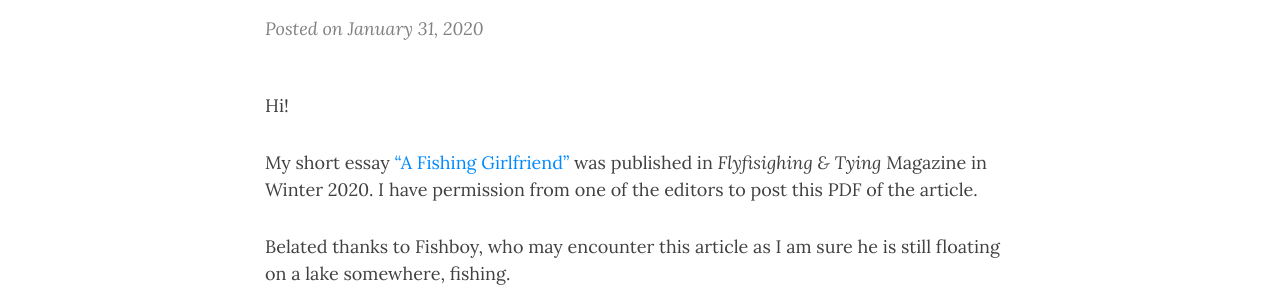
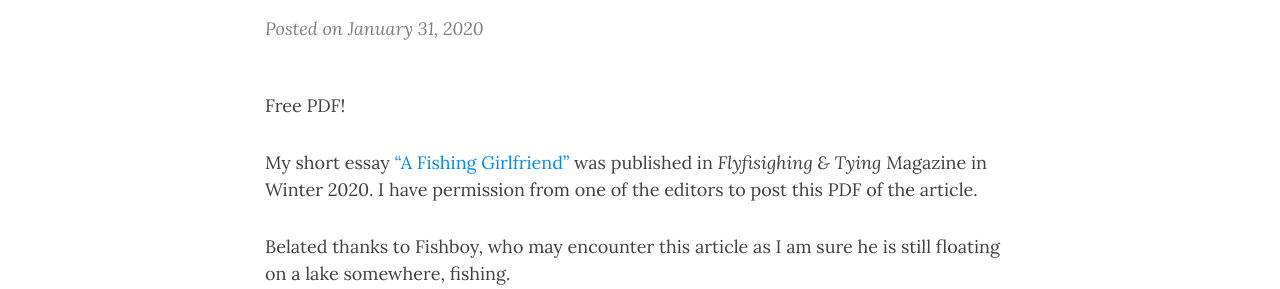
Before and after one commit to marenster/marenster.github.io, a Jekyll site: the page built from _posts/2020-01-31-new-essay-a-fishing-girlfriend.markdown, in a window 1280 px wide and 1099 px high. Shown: the part 234-523 px from the top of the window. Built offline with Jekyll 4.4.1, drawn with Linux system fonts in a browser that asks for light colours; nearby versions of some CDN libraries.

Commit message:
messing with first line

```diff
--- a/_posts/2020-01-31-new-essay-a-fishing-girlfriend.markdown
+++ b/_posts/2020-01-31-new-essay-a-fishing-girlfriend.markdown
@@ -4,8 +4,7 @@ title: "New Essay! A Fishing Girlfriend"
 date: "2020-01-31 14:09:22 -0800"
 tags: Essay FishingGirlfiend fishing
 ---
-
-Hi!
+Free PDF!
 
 My short essay ["A Fishing Girlfriend"](FishingGirlfiend.pdf) was published in *Flyfisighing & Tying* Magazine in Winter 2020. I have permission from one of the editors to post this PDF of the article.
 
```
